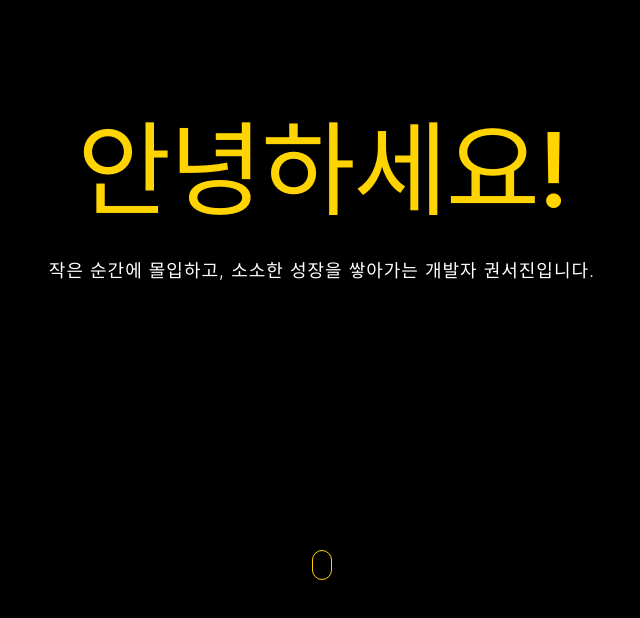
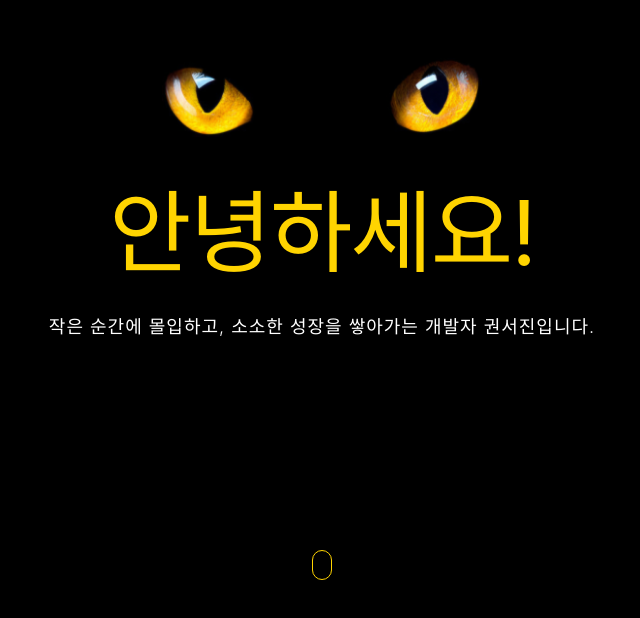
Before and after one commit to B0XERCAT/b0xercat.github.io, a plain HTML site: page index.html in a window 1280 px wide. Shown: the part 180-798 px from the top of the page, without its empty margins (318-958 px from the left). Drawn offline with nearby package versions, Linux system fonts and the light colour scheme.

Commit message:
feat: hero 섹션에 이미지 추가 및 스타일 수정

```diff
--- a/data.js
+++ b/data.js
@@ -3,7 +3,8 @@ const portfolioData = {
     hero: {
         id: 'home',
         title: ['안녕하세요!'],
-        description: '작은 순간에 몰입하고, 소소한 성장을 쌓아가는 개발자 권서진입니다.'
+        description: '작은 순간에 몰입하고, 소소한 성장을 쌓아가는 개발자 권서진입니다.',
+        image: './cat.jpeg'
     },
     sections: [
         {
--- a/script.js
+++ b/script.js
@@ -13,6 +13,11 @@ const DOMRenderer = {
 
         hero.innerHTML = `
             <div class="hero-content">
+                ${data.image ? `
+                    <div class="hero-media">
+                        <img src="${data.image}" alt="${data.title.join(' ')} 대표 이미지" />
+                    </div>
+                ` : ''}
                 <div class="hero-text">
                     <h1 class="hero-title">
                         ${data.title.map(line => `<span class="line">${line}</span>`).join('')}
--- a/styles.css
+++ b/styles.css
@@ -78,9 +78,18 @@ body {
     max-width: 800px;
 }
 
+.hero-media {
+    margin-bottom: 40px;
+}
+
+.hero-media img {
+    width: 40%;
+    object-fit: cover;
+}
+
 .hero-title {
-    font-size: clamp(48px, 8vw, 120px);
-    font-weight: 500;
+    font-size: clamp(42px, 7vw, 105px);
+    font-weight: 400;
     line-height: 1.1;
     margin-bottom: 30px;
     letter-spacing: -2px;
```
Also changed, not shown: cat.jpeg (added).
